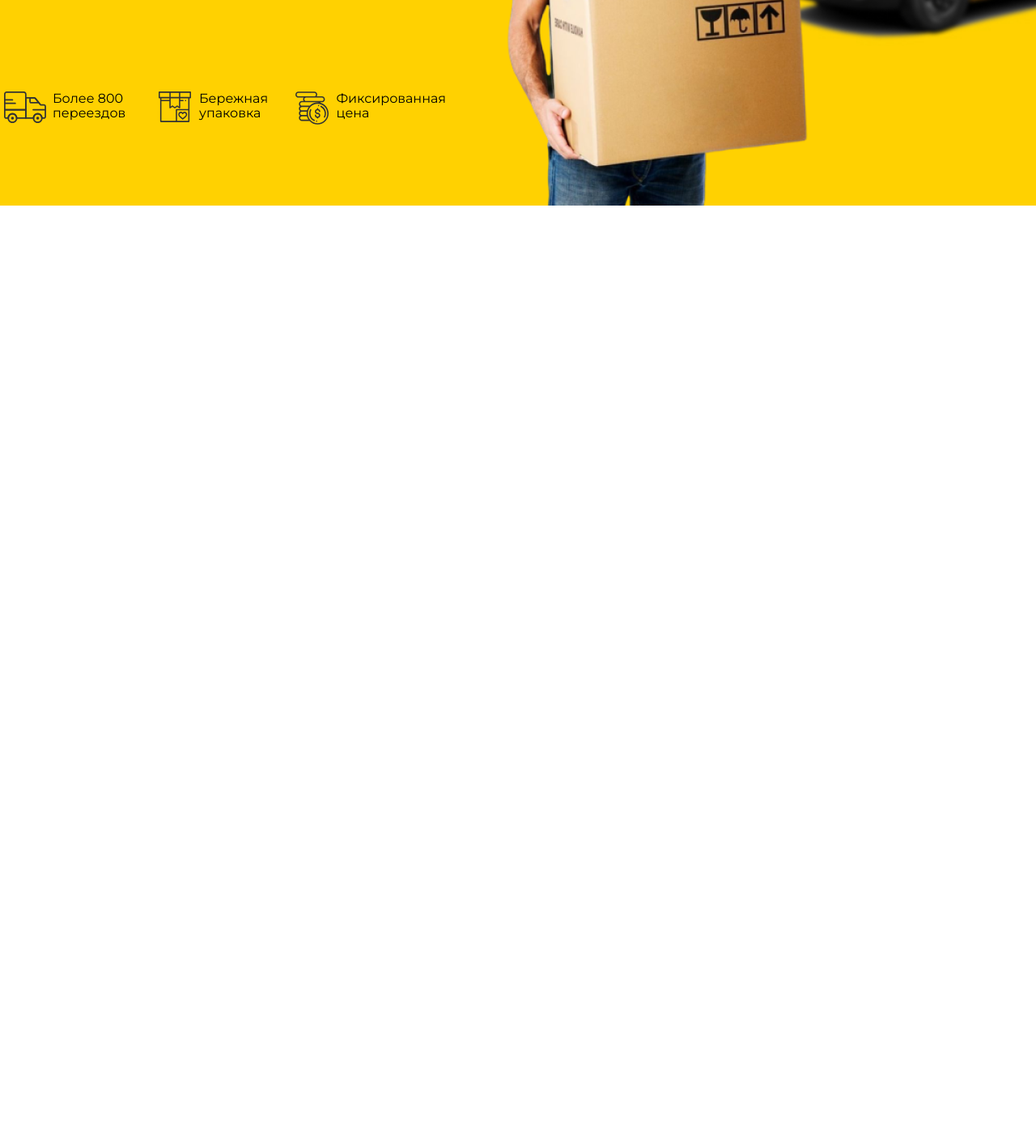
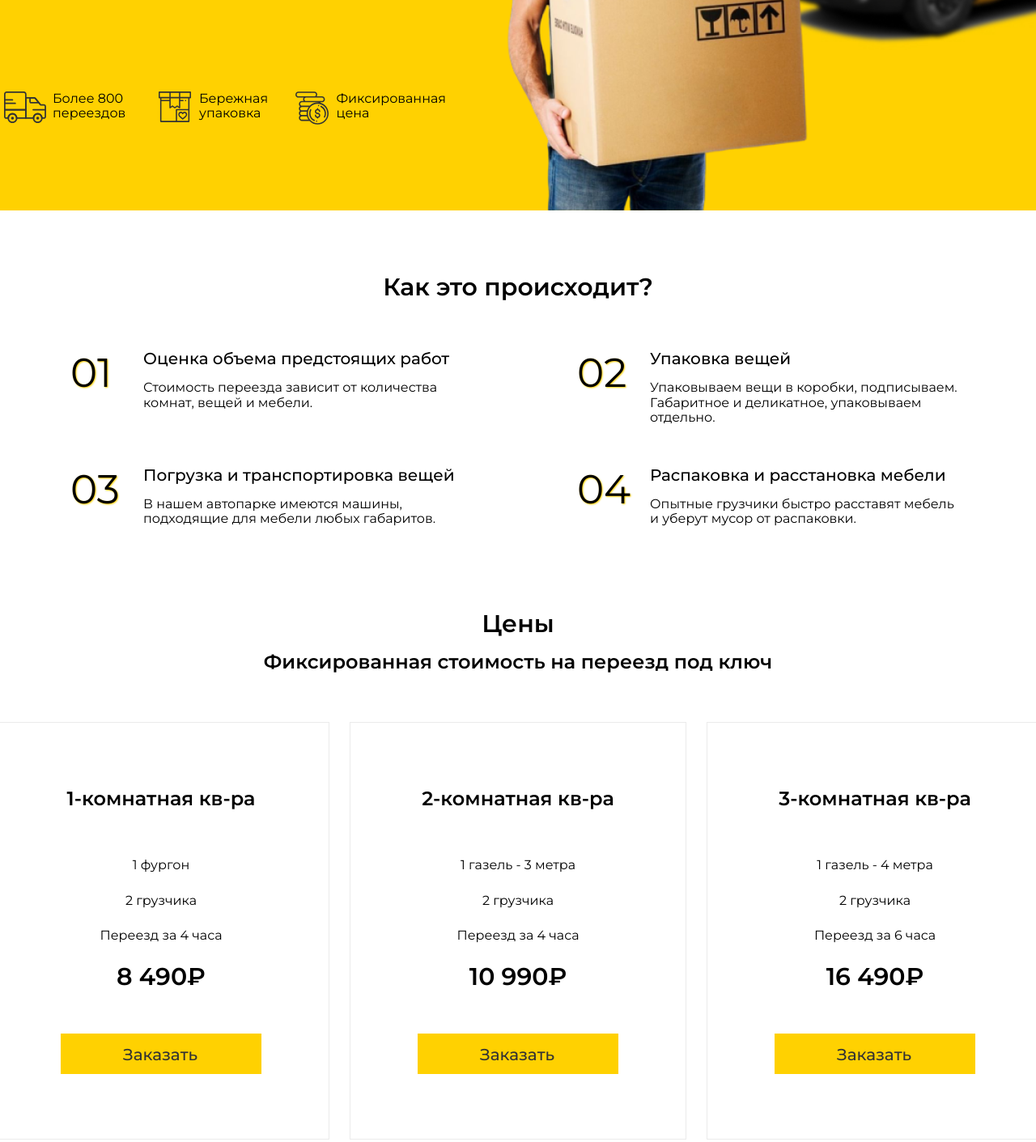
Before and after one commit to ILLUMINATOR1337/Movee, a website: page app/index.html in a window 1280 px wide. Shown: the part 500-1911 px from the top of the page at 81% size. Before the commit the page ends 800 px from the top, so only its background shows below. Drawn offline with nearby package versions, Linux system fonts and the light colour scheme; files that its build step writes are made by us from their sources.

Commit message:
added sections process and price

```diff
--- a/app/index.html
+++ b/app/index.html
@@ -53,6 +53,84 @@
 		</div>
 	</header>
 
+	<section class="process">
+		<div class="container container-process">
+			<div class="process__title title">Как это происходит?</div>
+			<div class="process__inner">
+				<div class="process__item process__item-one">
+					<div class="process__item-title">
+						Оценка объема предстоящих работ
+					</div>
+					<div class="process__item-text">
+						Стоимость переезда зависит от количества комнат, вещей и мебели.
+					</div>
+				</div>
+				<div class="process__item process__item-two">
+					<div class="process__item-title">
+						Упаковка вещей
+					</div>
+					<div class="process__item-text">
+						Упаковываем вещи в коробки, подписываем. Габаритное и деликатное,  упаковываем отдельно.
+					</div>
+				</div>
+				<div class="process__item process__item-three">
+					<div class="process__item-title">
+						Погрузка и транспортировка вещей
+					</div>
+					<div class="process__item-text">
+						В нашем автопарке имеются машины, подходящие для мебели любых габаритов.
+					</div>
+				</div>
+				<div class="process__item process__item-four">
+					<div class="process__item-title">
+						Распаковка и расстановка мебели
+					</div>
+					<div class="process__item-text">
+						Опытные грузчики быстро расставят мебель и уберут мусор от распаковки.
+					</div>
+				</div>
+			</div>
+		</div>
+	</section>
+	<section class="price">
+		<div class="container">
+			<div class="price__info">
+				<div class="price__title title">Цены</div>
+				<div class="price__subtitle">
+					Фиксированная стоимость на переезд под ключ
+				</div>
+			</div>
+			<div class="price__inner">
+				<div class="price__item">
+					<div class="price__item-title">1-комнатная кв-ра</div>
+					<div class="price__item-car">1 фургон</div>
+					<div class="price__item-loader">2 грузчика</div>
+					<div class="price__item-time">Переезд за 4 часа</div>
+					<div class="price__item-money">8 490₽</div>
+					<a class="price__item-btn" href="#">Заказать</a>
+				</div>
+
+				<div class="price__item">
+					<div class="price__item-title">2-комнатная кв-ра</div>
+					<div class="price__item-car">1 газель - 3 метра </div>
+					<div class="price__item-loader">2 грузчика</div>
+					<div class="price__item-time">Переезд за 4 часа</div>
+					<div class="price__item-money">10 990₽</div>
+					<a class="price__item-btn" href="#">Заказать</a>
+				</div>
+
+				<div class="price__item">
+					<div class="price__item-title">3-комнатная кв-ра</div>
+					<div class="price__item-car">1 газель - 4 метра </div>
+					<div class="price__item-loader">2 грузчика</div>
+					<div class="price__item-time">Переезд за 6 часа</div>
+					<div class="price__item-money">16 490₽</div>
+					<a class="price__item-btn" href="#">Заказать</a>
+				</div>
+			</div>
+		</div>
+	</section>
+
 	<script src="https://ajax.googleapis.com/ajax/libs/jquery/3.5.1/jquery.min.js"></script>
 	<script src="js/libs.min.js"></script>
 	<script src="js/main.js"></script>
--- a/app/scss/_global.scss
+++ b/app/scss/_global.scss
@@ -23,10 +23,16 @@ body{
 }
 body{
    font-family: 'Montserrat', sans-serif;
-
+	font-size: 16px;
+	font-weight: 400;
 }
 .container{
 	max-width: 1270px;
 	margin: 0 auto;
 	padding: 0 15;
 }
+
+.title{
+	font-weight: 600;
+	font-size: 30px;
+}
--- a/app/scss/_vars.scss
+++ b/app/scss/_vars.scss
@@ -1,3 +1,3 @@
-$yelow: #FFD101;
+$yellow: #FFD101;
 $text: #333333;
 $red: #FF352B;
--- a/app/scss/style.scss
+++ b/app/scss/style.scss
@@ -1,57 +1,56 @@
 @import "vars";
 @import "global";
 
-.header{
-
+.header {
 	background-size: cover;
 	background-repeat: no-repeat;
 	background-position: center;
 }
-.header__top-inner{
+.header__top-inner {
 	display: flex;
 	justify-content: space-between;
 	align-items: center;
 	padding-top: 40px;
 	padding-bottom: 83px;
 }
-.menu__list{
+.menu__list {
 	display: flex;
 	font-weight: 500;
 	font-size: 18px;
-	li + li{
+	li + li {
 		margin-left: 50px;
 	}
 }
-.header__phone{
+.header__phone {
 	font-size: 24px;
 	font-weight: 600;
 	border-bottom: 1px solid #333333;
 }
 
-.header__bottom-inner{
+.header__bottom-inner {
 	display: flex;
 	position: relative;
 }
-.offer{
-	&__title{
+.offer {
+	&__title {
 		font-weight: 700;
 		font-size: 70px;
 		max-width: 480px;
 		margin-bottom: 23px;
 	}
-	&__text{
+	&__text {
 		font-weight: 600;
 		font-size: 30px;
 		line-height: 37px;
 		margin-bottom: 50px;
 	}
-	&__btn-box{
+	&__btn-box {
 		width: 304px;
 		height: 60px;
 		position: relative;
 		margin-bottom: 130px;
-		&::before{
-			content: '';
+		&::before {
+			content: "";
 			position: absolute;
 			border: 2px solid #fff;
 			bottom: -10px;
@@ -59,7 +58,7 @@
 			width: 304px;
 			height: 60px;
 		}
-		.offer__btn{
+		.offer__btn {
 			padding: 15px 95px;
 			background-color: $red;
 			color: #fff;
@@ -68,22 +67,21 @@
 			position: relative;
 		}
 	}
-
 }
 
-.services{
+.services {
 	display: flex;
 	justify-content: space-between;
 	max-width: 546px;
 	width: 100%;
 	padding-bottom: 83px;
-	&__moving{
+	&__moving {
 		position: relative;
 		padding-left: 60px;
-		&::before{
-			content: '';
+		&::before {
+			content: "";
 			position: absolute;
-			background-image: url('../images/icons/truck.svg');
+			background-image: url("../images/icons/truck.svg");
 			background-repeat: no-repeat;
 			width: 52px;
 			height: 39px;
@@ -91,13 +89,13 @@
 			top: 0;
 		}
 	}
-	&__packing{
+	&__packing {
 		position: relative;
 		padding-left: 50px;
-		&::before{
-			content: '';
+		&::before {
+			content: "";
 			position: absolute;
-			background-image: url('../images/icons/pakage.svg');
+			background-image: url("../images/icons/pakage.svg");
 			background-repeat: no-repeat;
 			width: 40px;
 			height: 38px;
@@ -105,13 +103,13 @@
 			top: 0;
 		}
 	}
-	&__fix-price{
+	&__fix-price {
 		position: relative;
 		padding-left: 50px;
-		&::before{
-			content: '';
+		&::before {
+			content: "";
 			position: absolute;
-			background-image: url('../images/icons/money.svg');
+			background-image: url("../images/icons/money.svg");
 			background-repeat: no-repeat;
 			width: 41px;
 			height: 41px;
@@ -120,7 +118,122 @@
 		}
 	}
 }
-.human__image{
-	margin-bottom: -10px;
+.human__image {
+	margin-bottom: -4px;
 	margin-left: 67px;
 }
+.process {
+	padding-bottom: 45px;
+}
+.container-process {
+	max-width: 1106px;
+}
+.process__title {
+	text-align: center;
+	margin-bottom: 10px;
+	margin-top: 78px;
+}
+.process__inner {
+	display: flex;
+	justify-content: space-between;
+	flex-wrap: wrap;
+}
+.process__item {
+	width: 50%;
+	margin-top: 50px;
+	max-width: 480px;
+	padding-left: 90px;
+	position: relative;
+	&::before {
+		position: absolute;
+		left: 0;
+		top: 0;
+		font-weight: 300;
+		font-size: 50px;
+		text-shadow: 1px 1px 2px $yellow;
+	}
+	&-title {
+		font-weight: 500;
+		font-size: 20px;
+		margin-bottom: 15px;
+	}
+}
+.process__item-one {
+	&::before {
+		content: "01";
+	}
+}
+.process__item-two {
+	&::before {
+		content: "02";
+	}
+}
+.process__item-three {
+	&::before {
+		content: "03";
+	}
+}
+.process__item-four {
+	&::before {
+		content: "04";
+	}
+}
+
+.price {
+	padding-top: 59px;
+	padding-bottom: 67px;
+}
+
+.price__title {
+	text-align: center;
+	margin-bottom: 15px;
+}
+.price__subtitle {
+	font-weight: 600;
+	font-size: 24px;
+	text-align: center;
+	margin-bottom: 60px;
+}
+.price__inner {
+	display: flex;
+	justify-content: center;
+}
+.price__item {
+	max-width: 416px;
+	width: 100%;
+	padding: 80px 83px;
+	text-align: center;
+	border: 1px solid #EBEBEB;
+	&:hover{
+		border: 1px solid $yellow;
+	}
+	& + .price__item{
+		margin-left: 25px;
+	}
+	&-title {
+		font-weight: 600;
+		font-size: 24px;
+		margin-bottom: 60px;
+	}
+	&-car {
+		margin-bottom: 25px;
+	}
+	&-loader {
+		margin-bottom: 25px;
+	}
+	&-time {
+		margin-bottom: 25px;
+	}
+	&-money {
+		font-weight: 600;
+		font-size: 30px;
+		margin-bottom: 52px;
+	}
+	&-btn {
+		font-weight: 500;
+		font-size: 20px;
+		line-height: 24px;
+		padding: 14px 79px 12px 77px;
+		background-color: $yellow;
+	}
+}
```
